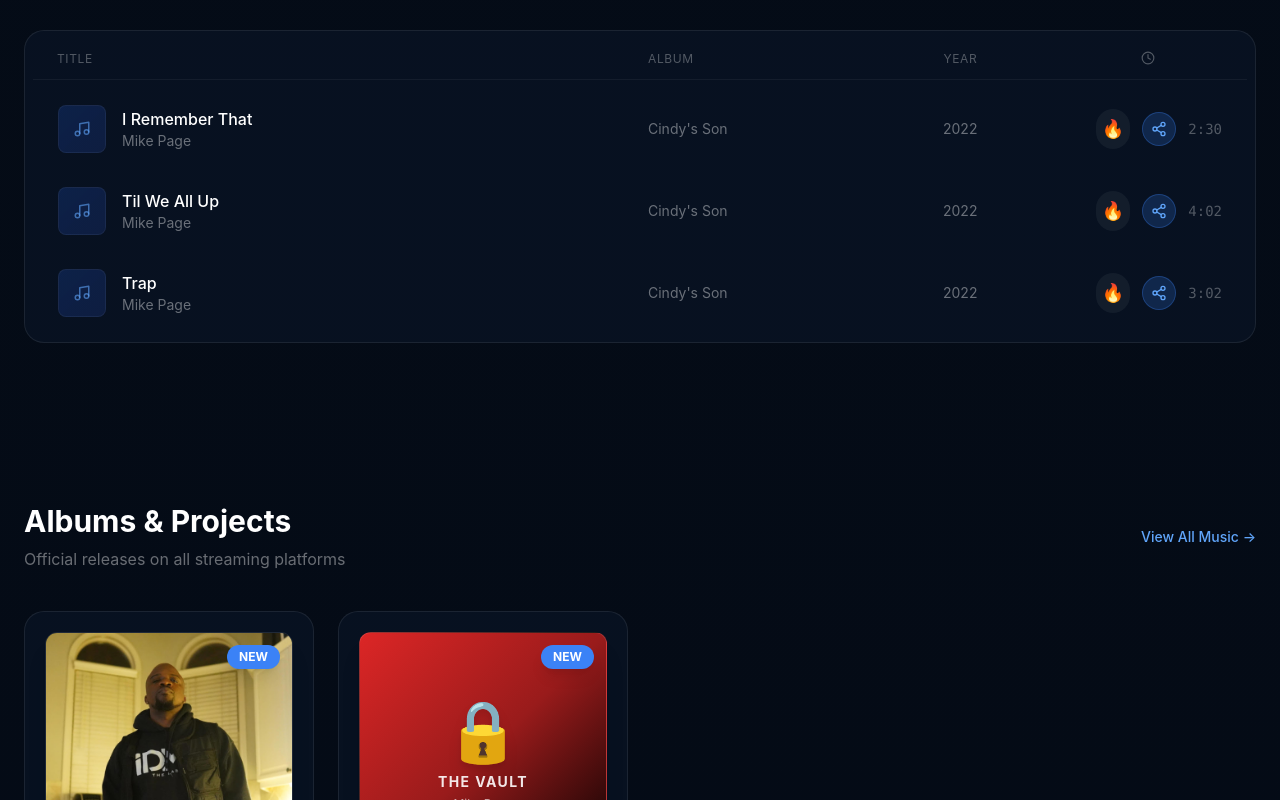
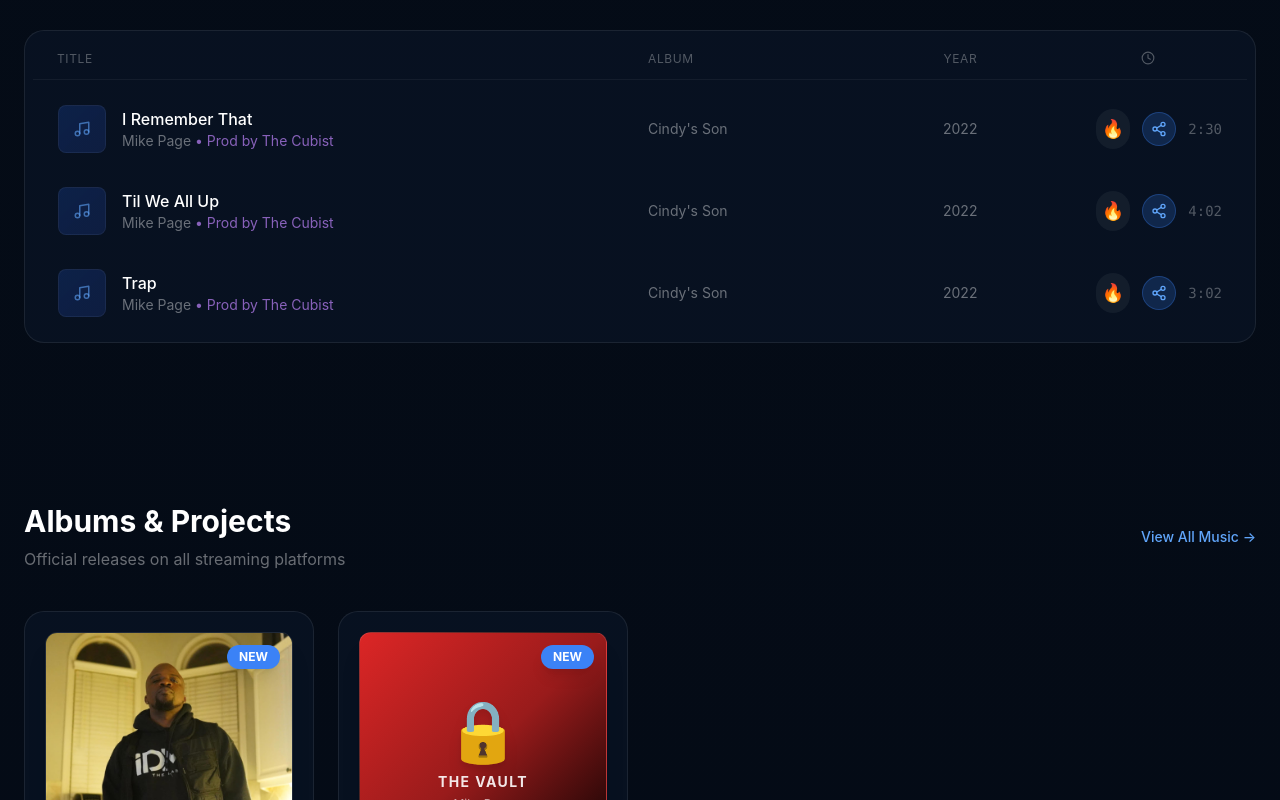
Before and after one commit to kirbylane505/mystation, a Next.js app: page / in a window 1280 px wide. Shown: the part 1720-2520 px from the top of the page. Built offline with nearby package versions, Linux system fonts and the light colour scheme.

Commit message:
Add Prod by The Cubist to all tracks

```diff
--- a/src/data/tracks.js
+++ b/src/data/tracks.js
@@ -39,7 +39,8 @@ export const tracks = [
     featuredWeek: '2026-01-29',
     bpm: 76,
     key: 'E Minor',
-    hitScore: 48
+    hitScore: 48,
+    producer: "The Cubist"
   },
   {
     id: 2,
@@ -52,7 +53,8 @@ export const tracks = [
     audioFile: '/audio/cindys-son/Mike Page - Very Special (Main)_MASTERED.wav',
     bpm: 99,
     key: 'G Minor',
-    hitScore: 85
+    hitScore: 85,
+    producer: "The Cubist"
   },
   {
     id: 3,
@@ -65,7 +67,8 @@ export const tracks = [
     audioFile: '/audio/cindys-son/Mike Page - Doing Me (Main)_MASTERED.wav',
     bpm: 140,
     key: 'E Minor',
-    hitScore: 80
+    hitScore: 80,
+    producer: "The Cubist"
   },
   {
     id: 4,
@@ -79,7 +82,8 @@ export const tracks = [
     featured: "Soldier",
     bpm: 86,
     key: 'A Minor',
-    hitScore: 80
+    hitScore: 80,
+    producer: "The Cubist"
   },
   {
     id: 5,
@@ -92,7 +96,8 @@ export const tracks = [
     audioFile: '/audio/cindys-son/Mike Page - 5 Mo (Main)_MASTERED.wav',
     bpm: 133,
     key: 'E Minor',
-    hitScore: 75
+    hitScore: 75,
+    producer: "The Cubist"
   },
   {
     id: 6,
@@ -105,7 +110,8 @@ export const tracks = [
     audioFile: '/audio/cindys-son/Mike Page - Moved South (Main)_MASTERED.wav',
     bpm: 129,
     key: 'E Minor',
-    hitScore: 75
+    hitScore: 75,
+    producer: "The Cubist"
   },
   {
     id: 7,
@@ -118,7 +124,8 @@ export const tracks = [
     audioFile: '/audio/cindys-son/Mike Page - Rich Off Rags (Main)_MASTERED.wav',
     bpm: 112,
     key: 'G Minor',
-    hitScore: 75
+    hitScore: 75,
+    producer: "The Cubist"
   },
   {
     id: 8,
@@ -131,7 +138,8 @@ export const tracks = [
     audioFile: '/audio/cindys-son/Mike Page - Stand Up (Main)_MASTERED.wav',
     bpm: 112,
     key: 'C Major',
-    hitScore: 75
+    hitScore: 75,
+    producer: "The Cubist"
   },
   {
     id: 9,
@@ -144,7 +152,8 @@ export const tracks = [
     audioFile: '/audio/cindys-son/Mike Page - VIBE (Main)_MASTERED.wav',
     bpm: 117,
     key: 'A Minor',
-    hitScore: 75
+    hitScore: 75,
+    producer: "The Cubist"
   },
   {
     id: 10,
@@ -157,7 +166,8 @@ export const tracks = [
     audioFile: '/audio/cindys-son/Mike Page - Ask Yourself_MASTERED.wav',
     bpm: 152,
     key: 'D# Major',
-    hitScore: 70
+    hitScore: 70,
+    producer: "The Cubist"
   },
   {
     id: 11,
@@ -170,7 +180,8 @@ export const tracks = [
     audioFile: '/audio/cindys-son/Mike Page - Meditation (Main)_MASTERED.wav',
     bpm: 129,
     key: 'G Minor',
-    hitScore: 68
+    hitScore: 68,
+    producer: "The Cubist"
   },
   {
     id: 12,
@@ -183,7 +194,8 @@ export const tracks = [
     audioFile: '/audio/cindys-son/Mike Page - Things We Been Through (Main)_MASTERED.wav',
     bpm: 112,
     key: 'B Minor',
-    hitScore: 65
+    hitScore: 65,
+    producer: "The Cubist"
   },
   {
     id: 13,
@@ -196,7 +208,8 @@ export const tracks = [
     audioFile: '/audio/cindys-son/Mike Page - Stretch U Out (Main)_MASTERED.wav',
     bpm: 99,
     key: 'C# Minor',
-    hitScore: 65
+    hitScore: 65,
+    producer: "The Cubist"
   },
   {
     id: 14,
@@ -209,7 +222,8 @@ export const tracks = [
     audioFile: '/audio/cindys-son/Mike Page - Damaged (Main)_MASTERED.wav',
     bpm: 86,
     key: 'C# Minor',
-    hitScore: 65
+    hitScore: 65,
+    producer: "The Cubist"
   },
   {
     id: 15,
@@ -222,7 +236,8 @@ export const tracks = [
     audioFile: '/audio/cindys-son/Mike Page - Ready For Me (Main)_MASTERED.wav',
     bpm: 140,
     key: 'A# Minor',
-    hitScore: 65
+    hitScore: 65,
+    producer: "The Cubist"
   },
   {
     id: 16,
@@ -235,7 +250,8 @@ export const tracks = [
     audioFile: '/audio/cindys-son/Mike Page - What Do We Do..(Main)_MASTERED.wav',
     bpm: 129,
     key: 'D# Minor',
-    hitScore: 65
+    hitScore: 65,
+    producer: "The Cubist"
   },
   {
     id: 17,
@@ -248,7 +264,8 @@ export const tracks = [
     audioFile: '/audio/cindys-son/Mike Page - Suppa Luv Ya Momma (Main)_MASTERED.wav',
     bpm: 99,
     key: 'B Minor',
-    hitScore: 65
+    hitScore: 65,
+    producer: "The Cubist"
   },
   {
     id: 18,
@@ -261,7 +278,8 @@ export const tracks = [
     audioFile: '/audio/cindys-son/Mike Page - Aw Shit (Main)_MASTERED.wav',
     bpm: 123,
     key: 'F# Minor',
-    hitScore: 60
+    hitScore: 60,
+    producer: "The Cubist"
   },
   {
     id: 19,
@@ -274,7 +292,8 @@ export const tracks = [
     audioFile: '/audio/cindys-son/Mike Page - Pick It Up, Bag It (Main)_MASTERED.wav',
     bpm: 120,
     key: 'E Minor',
-    hitScore: 60
+    hitScore: 60,
+    producer: "The Cubist"
   },
   {
     id: 20,
@@ -287,7 +306,8 @@ export const tracks = [
     audioFile: '/audio/cindys-son/Mike Page - Up There (Main)_MASTERED.wav',
     bpm: 115,
     key: 'F# Major',
-    hitScore: 60
+    hitScore: 60,
+    producer: "The Cubist"
   },
   {
     id: 21,
@@ -300,7 +320,8 @@ export const tracks = [
     audioFile: '/audio/cindys-son/Mike Page - I Remember That (Main)_MASTERED.wav',
     bpm: 144,
     key: 'E Minor',
-    hitScore: 55
+    hitScore: 55,
+    producer: "The Cubist"
   },
   {
     id: 22,
@@ -313,7 +334,8 @@ export const tracks = [
     audioFile: '/audio/cindys-son/Mike Page - Til We All Up (Main)_MASTERED.wav',
     bpm: 120,
     key: 'F# Minor',
-    hitScore: 55
+    hitScore: 55,
+    producer: "The Cubist"
   },
   {
     id: 23,
@@ -326,7 +348,8 @@ export const tracks = [
     audioFile: '/audio/cindys-son/Mike Page - Trap (Main)_MASTERED.wav',
     bpm: 152,
     key: 'F Major',
-    hitScore: 55
+    hitScore: 55,
+    producer: "The Cubist"
   },
   // ========================================
   // VAULT - UNNAMED TRACKS (Need Naming)
```
